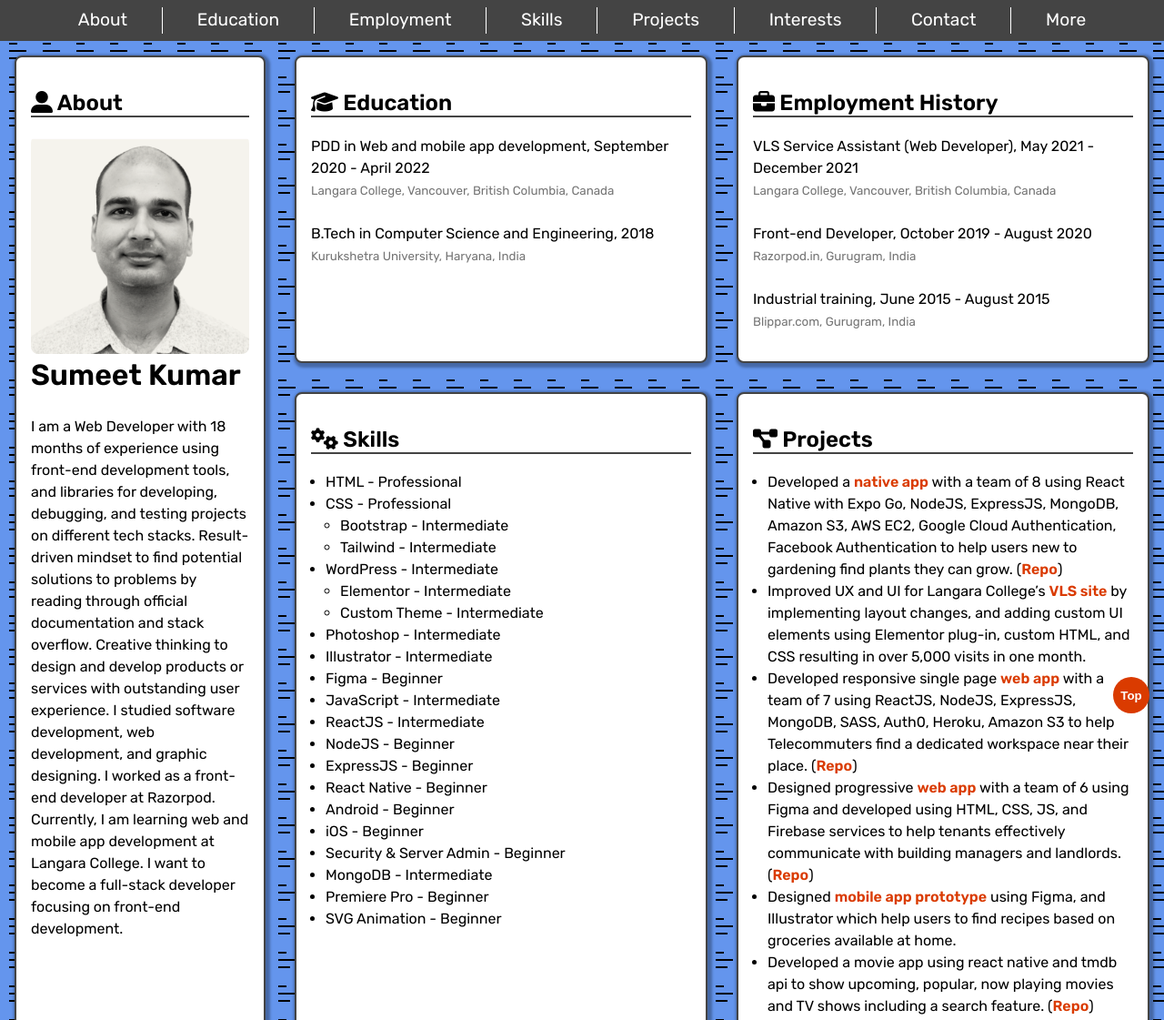
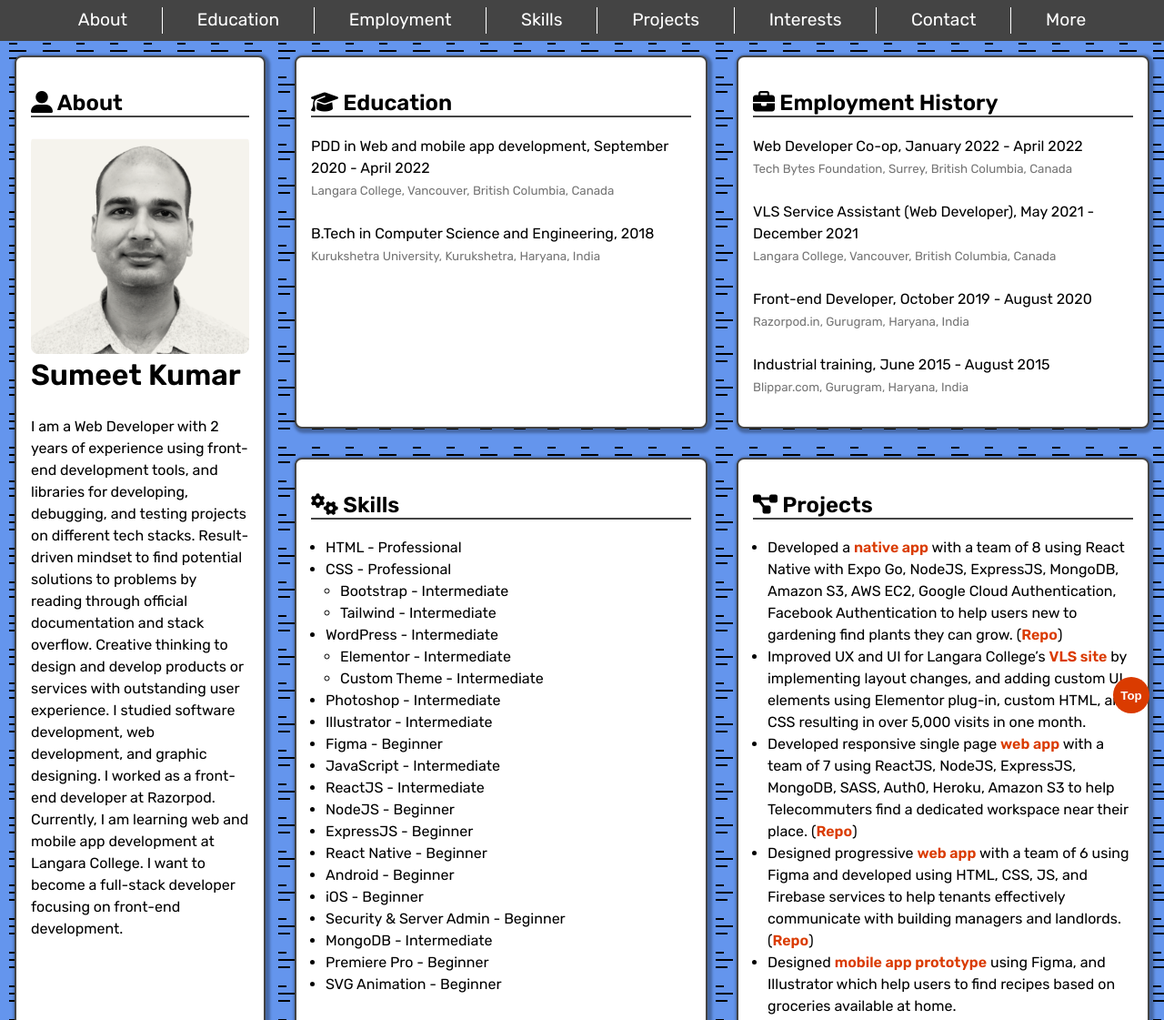
Before and after one commit to skrispyb/skrispyb.github.io, a plain HTML site: page index.html in a window 1280 px wide. Shown: the top 1121 px of the page at 91% size. Drawn offline with nearby package versions, Linux system fonts and the light colour scheme.

Commit message:
updates employment history

```diff
--- a/index.html
+++ b/index.html
@@ -39,7 +39,7 @@
       <div class="about_content">
         <h1>Sumeet Kumar</h1>
         <p>
-          I am a Web Developer with 18 months of experience using front-end development tools, and libraries for developing, debugging, and testing projects on different tech stacks. Result-driven mindset to find potential solutions to problems by reading through official documentation and stack overflow. Creative thinking to design and develop products or services with outstanding user experience. I studied software development, web development, and graphic designing. I worked as a front-end developer at Razorpod. Currently, I am learning web and mobile app development at Langara College. I want to become a full-stack developer focusing on front-end development.
+          I am a Web Developer with 2 years of experience using front-end development tools, and libraries for developing, debugging, and testing projects on different tech stacks. Result-driven mindset to find potential solutions to problems by reading through official documentation and stack overflow. Creative thinking to design and develop products or services with outstanding user experience. I studied software development, web development, and graphic designing. I worked as a front-end developer at Razorpod. Currently, I am learning web and mobile app development at Langara College. I want to become a full-stack developer focusing on front-end development.
         </p>
 
       </div>
@@ -53,7 +53,7 @@
         PDD in Web and mobile app development, September 2020 - April 2022<br />
         <small>Langara College, Vancouver, British Columbia, Canada</small><br /><br />
         B.Tech in Computer Science and Engineering, 2018<br />
-        <small>Kurukshetra University, Haryana, India</small>
+        <small>Kurukshetra University, Kurukshetra, Haryana, India</small>
       </p>
     </section>
     <section id="employment_section" class="employment">
@@ -61,12 +61,14 @@
         <i class="fas fa-briefcase" aria-hidden="true"></i> Employment History
       </h2>
       <p>
+        Web Developer Co-op, January 2022 - April 2022<br />
+        <small>Tech Bytes Foundation, Surrey, British Columbia, Canada</small><br /><br />
         VLS Service Assistant (Web Developer), May 2021 - December 2021<br />
         <small>Langara College, Vancouver, British Columbia, Canada</small><br /><br />
         Front-end Developer, October 2019 - August 2020<br />
-        <small>Razorpod.in, Gurugram, India</small><br /><br />
+        <small>Razorpod.in, Gurugram, Haryana, India</small><br /><br />
         Industrial training, June 2015 - August 2015<br />
-        <small>Blippar.com, Gurugram, India</small>
+        <small>Blippar.com, Gurugram, Haryana, India</small>
       </p>
     </section>
     <section id="skill_section" class="skills">
```
